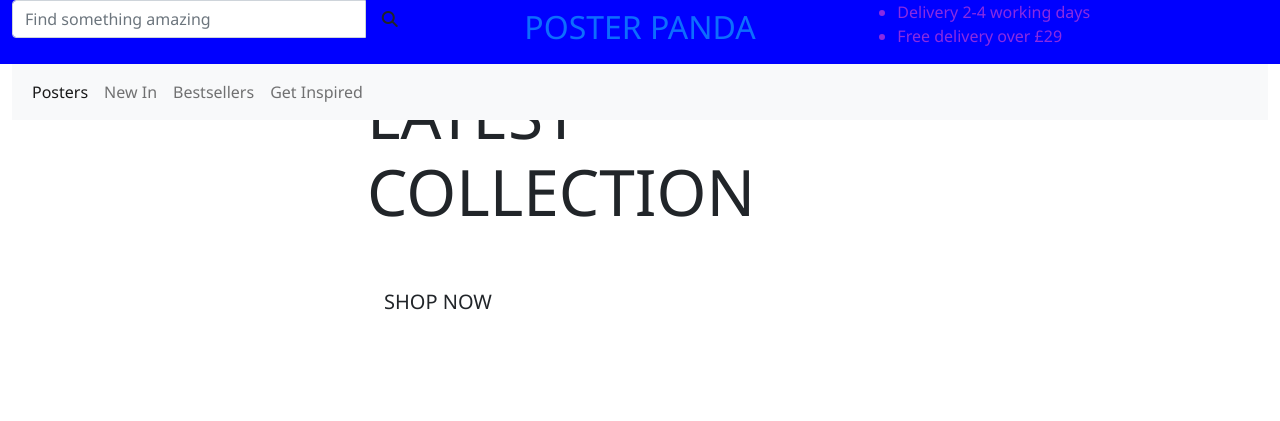
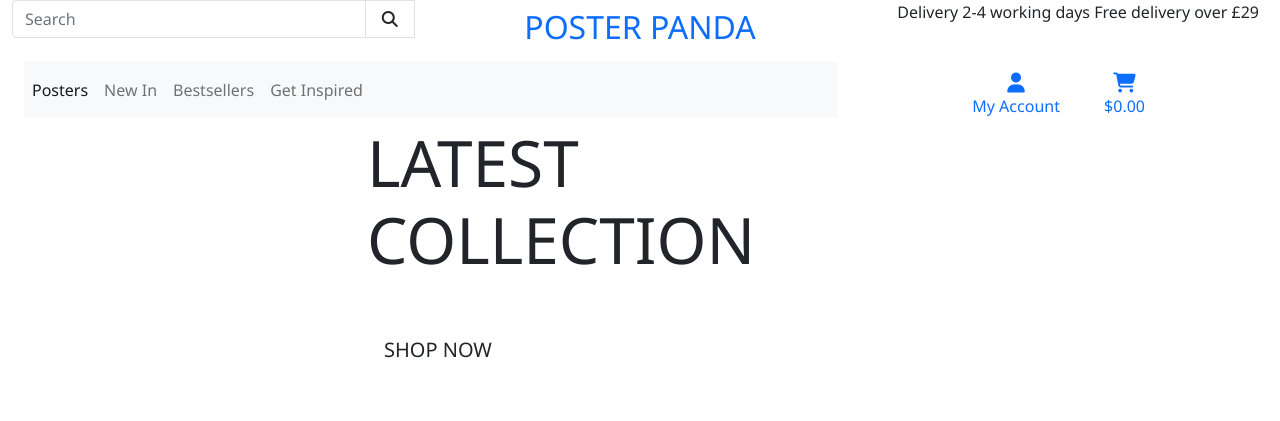
Before and after one commit to Nazulka/Poster-Panda, a Django app: page / in a window 1280 px wide. Shown: the top 421 px of the page. Run offline with Django 3.2, Linux system fonts and the light colour scheme; some libraries are stand-ins or nearby versions.

Commit message:
Add main page header

```diff
--- a/home/templates/home/index.html
+++ b/home/templates/home/index.html
@@ -16,7 +16,7 @@
     <div class="container header-container">
         <div class="row">
             <div class="col-sm-8 col-md-6 mx-auto">
-                <h1 class="display-3 text-uppercase logo-font">
+                <h1 class="display-3 text-uppercase logo-font mt-5">
                     Explore our latest collection
                 </h1>
                 <div class="my-5">
--- a/static/css/base.css
+++ b/static/css/base.css
@@ -7,13 +7,13 @@ body {
 }
 
 #top-nav {
-    background: blue;
+    background: #fff;
 }
 
 .delivery-info {
     list-style: none;
-    color: blueviolet;
-
+    display: inline-block;
+    text-align: right;
 }
 
 
--- a/templates/base.html
+++ b/templates/base.html
@@ -8,6 +8,7 @@
     <meta http-equiv="X-UA-Compatible" content="ie=edge">
     <meta charset="utf-8">
     <meta name="viewport" content="width=device-width, initial-scale=1, shrink-to-fit=no">
+    <link rel="icon" type="image/png" href="{% static 'css/icon.png' %}">
     {% endblock %}
 
     {% block extra_meta %}
@@ -46,13 +47,13 @@
 <body>
     <header class="container-fluid fixed-top">
         <div id="top-nav" class="row">
-            <div class="col header-right text-left">
+            <div class="col-12 col-md-4 header-left text-left">
                 <form method="GET" action="">
                     <div class="input-group w-100">
-                        <input class="form-control" type="text" name="q"
-                            placeholder="Find something amazing">
+                        <input class="form-control border" type="text" name="q"
+                            placeholder="Search">
                         <div class="input-group-append">
-                            <button class="form-control btn" type="submit">
+                            <button class="form-control btn border rounded-0" type="submit">
                                 <span class="icon">
                                     <i class="fas fa-search"></i>
                                 </span>
@@ -61,24 +62,26 @@
                     </div>
                 </form>
             </div>
-            <div class="col header-center text-center">
+            <div class="col-12 col-md-4 header-center text-center">
                 <a href="{% url 'home' %}" class="nav-link main-logo-link">
-                    <h2 id="logo" class="text-uppercase">Poster Panda</h2>
+                    <h2 id="logo" class="logo-font text-uppercase">Poster Panda</h2>
                 </a>
             </div>
-            <div class="col header-left text-right delivery-info">
+            <div class="col-12 col-md-4 list-inline list-unstyled header-right text-right">
                 <ul>
-                    <li>Delivery 2-4 working days</li>
-                    <li>Free delivery over £29</li>
+                    <li class="delivery-info">Delivery 2-4 working days</li>
+                    <li class="delivery-info">Free delivery over £29</li>
                 </ul>
             </div>
         </div>
 
-        <div class="menubar">
+        <div class="menubar container-fluid">
+            <div class="row">
+                <div class="col-8">
                     <nav class="navbar navbar-expand-md navbar-light bg-light">
-                <div class="container-fluid">
-                    <button class="navbar-toggler" type="button" data-bs-toggle="collapse" data-bs-target="#navbarNav"
-                        aria-controls="navbarNav" aria-expanded="false" aria-label="Toggle navigation">
+                        <button class="navbar-toggler" type="button" data-bs-toggle="collapse"
+                            data-bs-target="#navbarNav" aria-controls="navbarNav" aria-expanded="false"
+                            aria-label="Toggle navigation">
                             <span class="navbar-toggler-icon"></span>
                         </button>
                         <div class="collapse navbar-collapse" id="navbarNav">
@@ -97,8 +100,49 @@
                                 </li>
                             </ul>
                         </div>
+                    </nav>
                 </div>
-            </nav>
+                <div class="col-4">
+                    <ul class="list-inline list-unstyled text-center text-lg-right my-0">
+                        <li class="list-inline-item dropdown">
+                            <a class="nav-link" href="#" id="user-options" data-toggle="dropdown" aria-haspopup="true"
+                                aria-expanded="false">
+                                <div class="text-center">
+                                    <div><i class="fas fa-user fa-lg"></i></div>
+                                    <p class="my-0">My Account</p>
+                                </div>
+                            </a>
+                            <div class="dropdown-menu border-0" aria-labelledby="user-options">
+                                {% if request.user.is_authenticated %}
+                                {% if request.user.is_superuser %}
+                                <a href="" class="dropdown-item">Product Management</a>
+                                {% endif %}
+                                <a href="" class="dropdown-item">My Account</a>
+                                <a href="{% url 'account_logout' %}" class="dropdown-item">Logout</a>
+                                {% else %}
+                                <a href="{% url 'account_signup' %}" class="dropdown-item">Register</a>
+                                <a href="{% url 'account_login' %}" class="dropdown-item">Login</a>
+                                {% endif %}
+                            </div>
+                        </li>
+                        <li class="list-inline-item">
+                            <a class="{% if grand_total %}font-weight-bold{% else %}text-black{% endif %} nav-link"
+                                href="">
+                                <div class="text-center">
+                                    <div><i class="fas fa-shopping-cart fa-lg"></i></div>
+                                    <p class="my-0">
+                                        {% if grand_total %}
+                                        ${{ grand_total|floatformat:2 }}
+                                        {% else %}
+                                        $0.00
+                                        {% endif %}
+                                    </p>
+                                </div>
+                            </a>
+                        </li>
+                    </ul>
+                </div>
+            </div>
         </div>
     </header>
 
```
Lines whose indentation alone changed are shown as unchanged.
